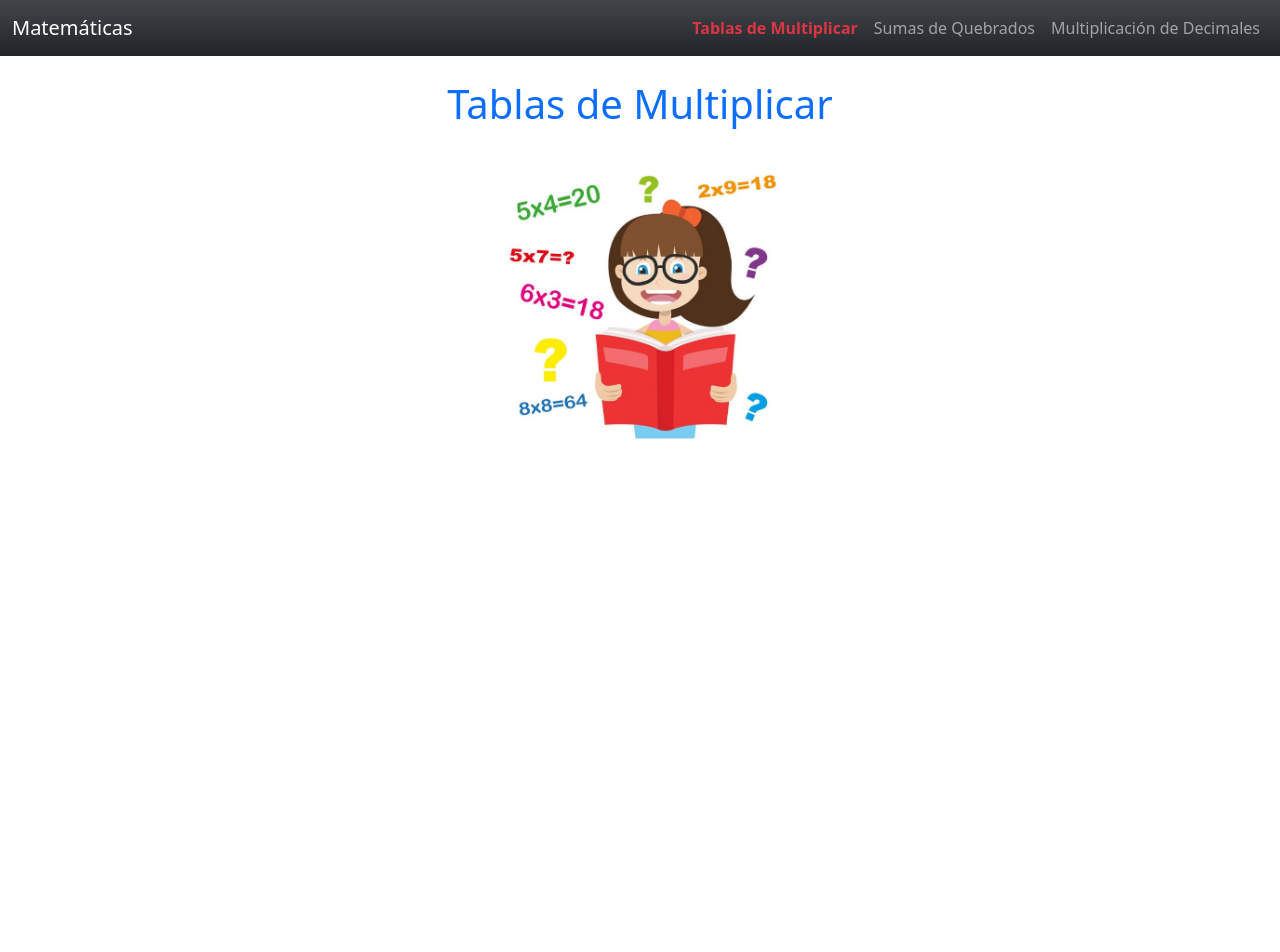
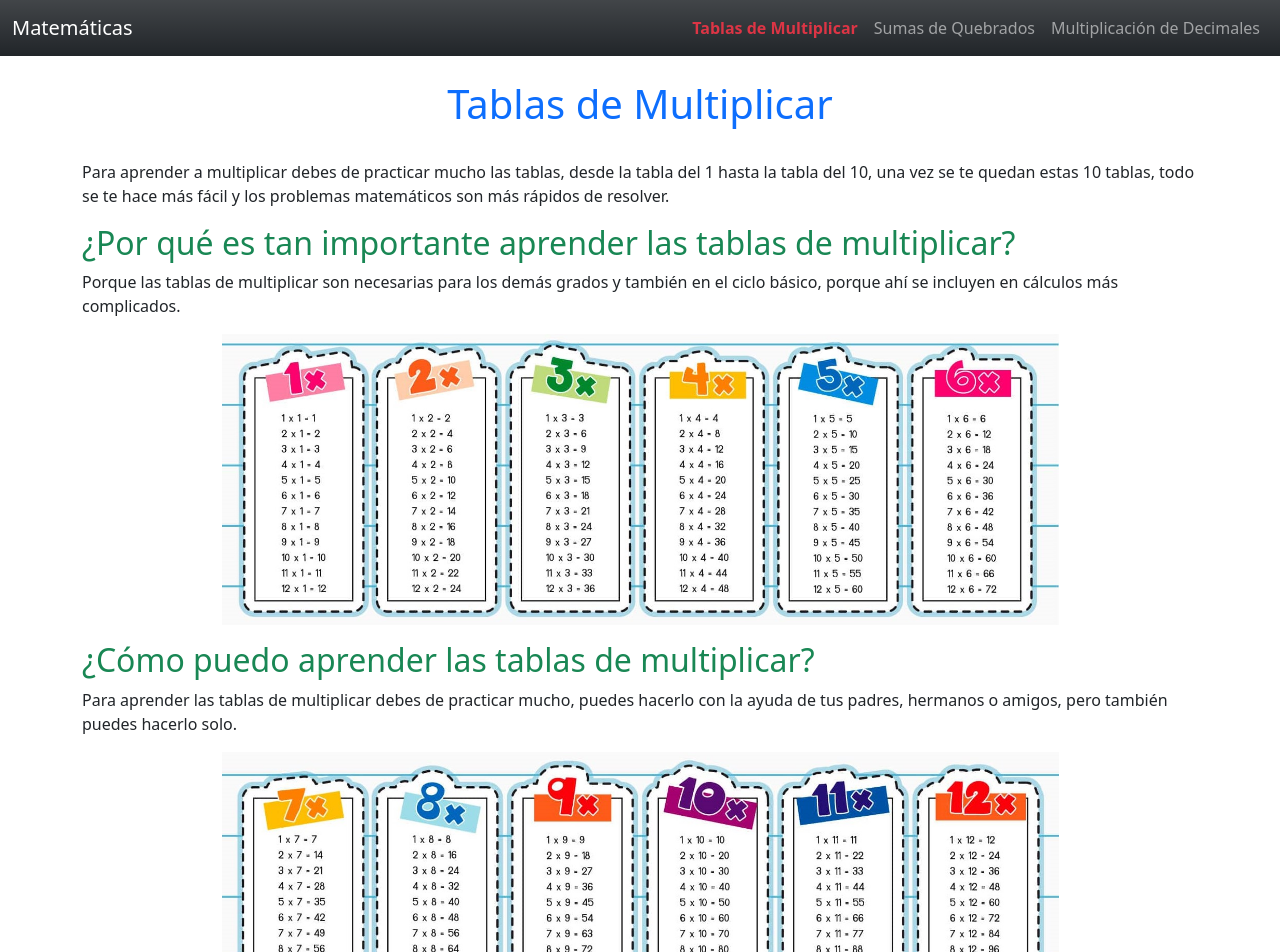
Before and after one commit to Juanjo21-01/desarrollo-matematicas, a React (Vite) app: page /#/tablas in a window 1280 px wide. Shown: the top 952 px of the page. Before the commit the page ends 800 px from the top, so only its background shows below. Built offline with nearby package versions, Linux system fonts and the light colour scheme.

Commit message:
Pagina de tablas de multiplicar

```diff
--- a/src/pages/Tablas.jsx
+++ b/src/pages/Tablas.jsx
@@ -5,13 +5,54 @@ export default function Tablas() {
         Tablas de Multiplicar
       </h1>
 
-      <article className="text-center">
-        <img
-          src="/src/assets/tablas.jpg"
-          alt="tablas de multiplicar"
-          className="img-fluid w-25"
-        />
-      </article>
+      <p>
+        Para aprender a multiplicar debes de practicar mucho las tablas, desde
+        la tabla del 1 hasta la tabla del 10, una vez se te quedan estas 10
+        tablas, todo se te hace más fácil y los problemas matemáticos son más
+        rápidos de resolver.
+      </p>
+
+      <section className="mb-3">
+        <article>
+          <h2 className="text-success">
+            ¿Por qué es tan importante aprender las tablas de multiplicar?
+          </h2>
+          <p>
+            Porque las tablas de multiplicar son necesarias para los demás
+            grados y también en el ciclo básico, porque ahí se incluyen en
+            cálculos más complicados.
+          </p>
+        </article>
+
+        <article className="text-center">
+          <img
+            src="/src/assets/tablas-multiplicar-1-6.jpg"
+            alt="tablas de multiplicar"
+            className="img-fluid w-75"
+          />
+        </article>
+      </section>
+
+      <section className="mb-3">
+        <article>
+          <h2 className="text-success">
+            ¿Cómo puedo aprender las tablas de multiplicar?
+          </h2>
+          <p>
+            Para aprender las tablas de multiplicar debes de practicar mucho,
+            puedes hacerlo con la ayuda de tus padres, hermanos o amigos, pero
+            también puedes hacerlo solo.
+          </p>
+        </article>
+
+        <article className="text-center">
+          <img
+            src="/src/assets/tablas-multiplicar-7-12.jpg"
+            alt="tablas de multiplicar"
+            className="img-fluid w-75"
+          />
+        </article>
+      </section>
     </>
   );
 }
```
Also changed, not shown: src/assets/tablas-multiplicar-1-6.jpg (added), src/assets/tablas-multiplicar-7-12.jpg (added).
